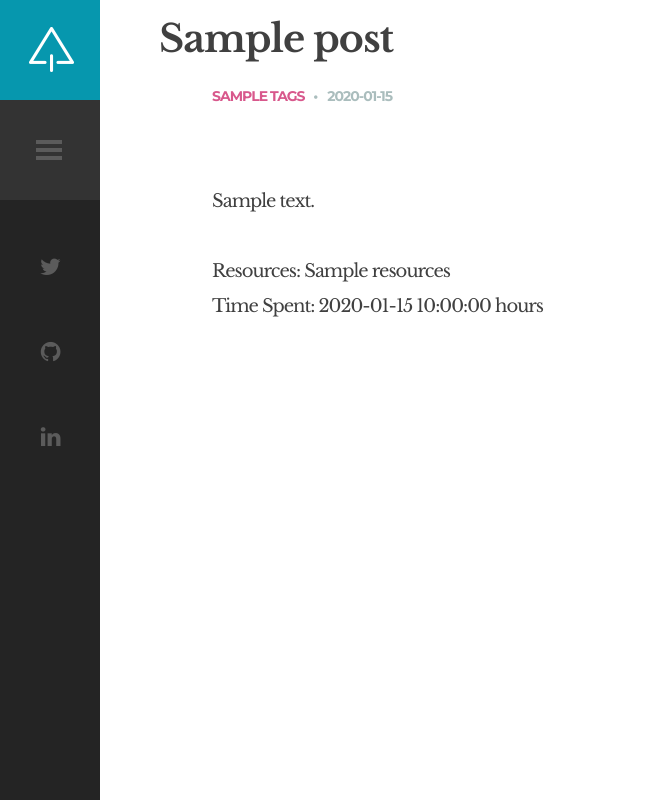
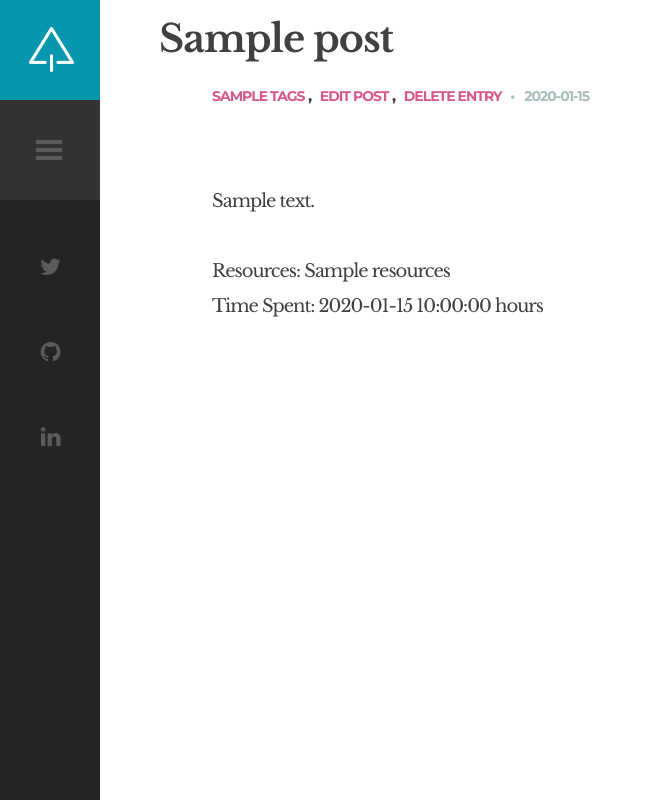
Before and after one commit to ajeema/py-techdegree-project-5, a Python web app: template templates/detail.html in a window 1280 px wide. Shown: the whole page, without its empty margins (0-653 px from the left). Run offline with Jinja, Linux system fonts and the light colour scheme; the template is opened without the code that fills it: most values are stand-ins (such as "Sample title", 1, 10 or a date in 2020).

Commit message:
update edit/delete buttons on detais page

```diff
--- a/templates/detail.html
+++ b/templates/detail.html
@@ -21,6 +21,17 @@
                         <a href="/entries/tags/{{tag}}">{{  tag  }}</a>
                         {% endfor %}
                         </li>
+                                   <li>
+                        <a href="{{ url_for('edit', slug=post.slug) }}">Edit post</a>
+                    </li>
+                    <li>
+                        <div class="edit">
+                            <p>
+                                <a href="{{ url_for('delete', slug=post.slug) }}"
+                                   onclick="return confirm('Are you sure?')">Delete Entry</a>
+                            </p>
+                        </div>
+                    </li>
                     </ul>
                 </div>
                 <div class="entry-date published">{{ post.timestamp.strftime('%Y-%m-%d') }}</div>
```
